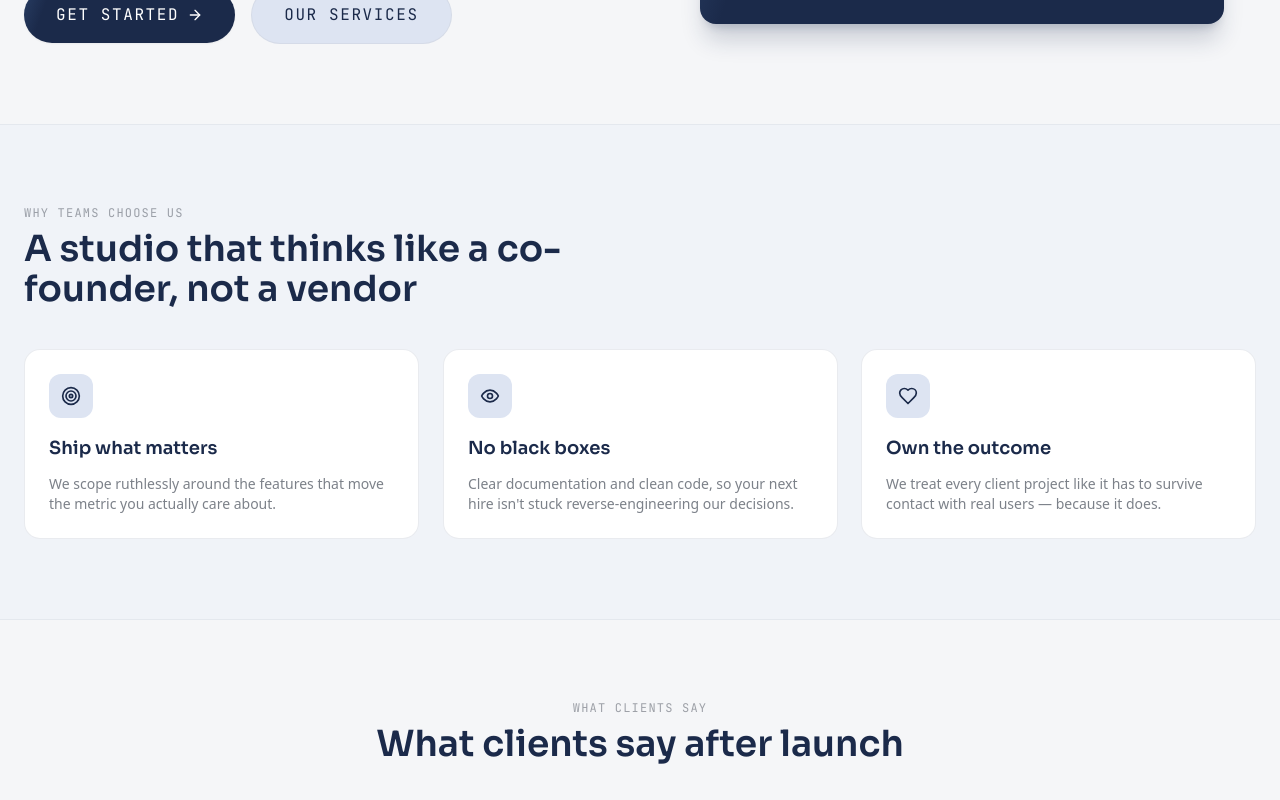
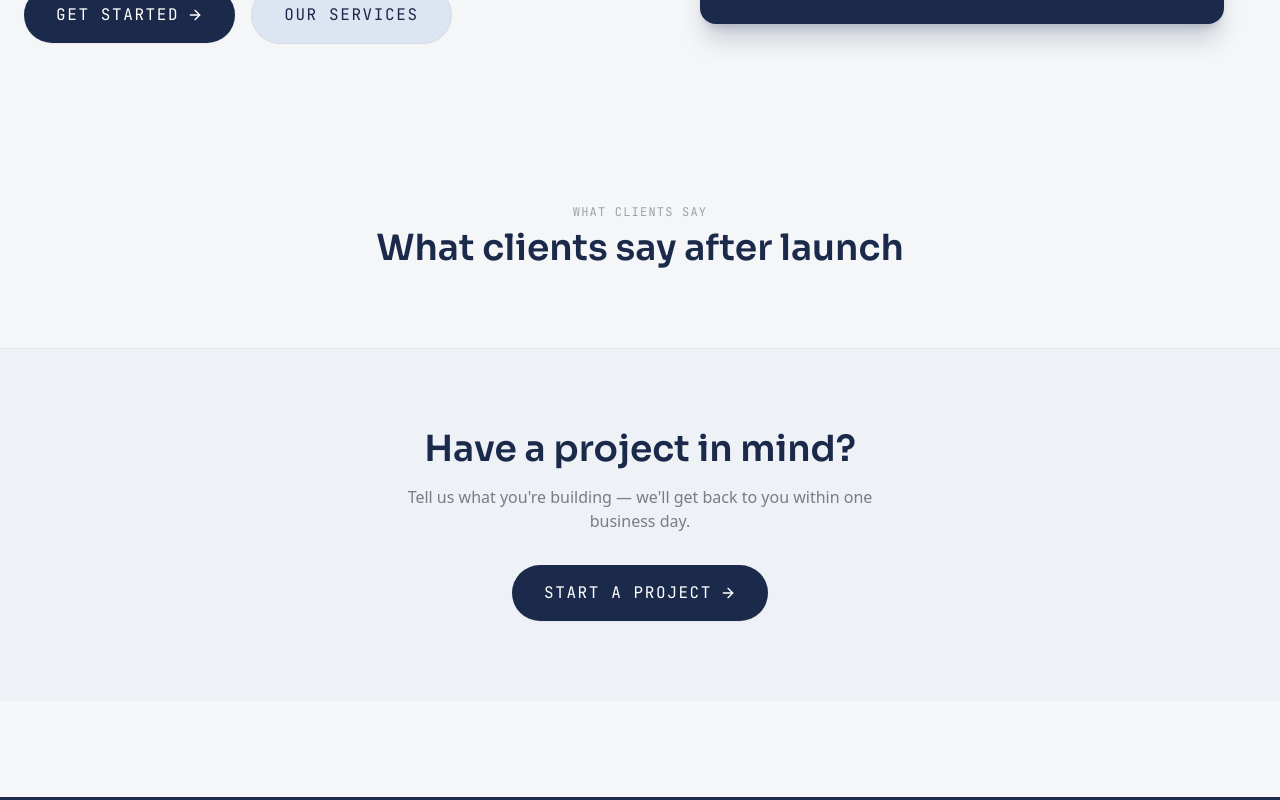
Before and after one commit to jalaljelectronics-bit/vision-giants, a Next.js app in the folder frontend/: page / in a window 1280 px wide. Shown: the part 1360-2160 px from the top of the page. Built offline with nearby package versions, Linux system fonts and the light colour scheme; no server answers.

Commit message:
update the homw page

```diff
--- a/frontend/pages/index.tsx
+++ b/frontend/pages/index.tsx
@@ -7,12 +7,11 @@ import { PortfolioMarquee } from '@/components/sections/PortfolioMarquee';
 import { RecentProjectsCarousel } from '@/components/sections/RecentProjectsCarousel';
 import { Testimonials } from '@/components/sections/Testimonials';
 import { Button } from '@/components/ui/Button';
-import { Card } from '@/components/ui/Card';
-import { Reveal, RevealItem } from '@/components/motion/Reveal';
+import { Reveal } from '@/components/motion/Reveal';
 import { api } from '@/lib/api';
 import { siteConfig } from '@/lib/utils';
 import type { Testimonial, PortfolioItem, Service } from '@/types';
-import { Target, Eye, Heart, ArrowRight, CheckCircle2 } from 'lucide-react';
+import { ArrowRight, CheckCircle2 } from 'lucide-react';
 
 interface Props {
   testimonials: Testimonial[];
@@ -28,24 +27,6 @@ const INTRO_CHECKLIST = [
   'Strategic partnerships for enhanced capabilities',
   'Commitment to quality and reliability',
   'Proven track record of success',
-];
-
-const VALUES = [
-  {
-    icon: Target,
-    title: 'Ship what matters',
-    body: 'We scope ruthlessly around the features that move the metric you actually care about.',
-  },
-  {
-    icon: Eye,
-    title: 'No black boxes',
-    body: "Clear documentation and clean code, so your next hire isn't stuck reverse-engineering our decisions.",
-  },
-  {
-    icon: Heart,
-    title: 'Own the outcome',
-    body: 'We treat every client project like it has to survive contact with real users — because it does.',
-  },
 ];
 
 export default function HomePage({
@@ -154,33 +135,7 @@ export default function HomePage({
         </section>
       )}
 
-      {/* Why teams choose us */}
-      <section className="border-y border-tertiary/30 bg-primary-container/20">
-        <div className="mx-auto max-w-container px-6 py-20">
-          <Reveal className="max-w-xl">
-            <p className="font-mono text-xs uppercase tracking-widest text-body/50">
-              Why Teams Choose Us
-            </p>
-            <h2 className="mt-2 font-display text-3xl font-semibold text-primary md:text-4xl">
-              A studio that thinks like a co-founder, not a vendor
-            </h2>
-          </Reveal>
 
-          <div className="mt-10 grid gap-6 md:grid-cols-3">
-            {VALUES.map((v) => (
-              <RevealItem key={v.title}>
-                <Card className="h-full">
-                  <div className="inline-flex h-11 w-11 items-center justify-center rounded-xl bg-primary-container text-primary">
-                    <v.icon size={20} />
-                  </div>
-                  <h3 className="mt-4 font-display text-lg font-semibold text-primary">{v.title}</h3>
-                  <p className="mt-3 text-sm text-body/70">{v.body}</p>
-                </Card>
-              </RevealItem>
-            ))}
-          </div>
-        </div>
-      </section>
 
       <section className="mx-auto max-w-container px-6 py-20">
         <Reveal className="text-center">
```
